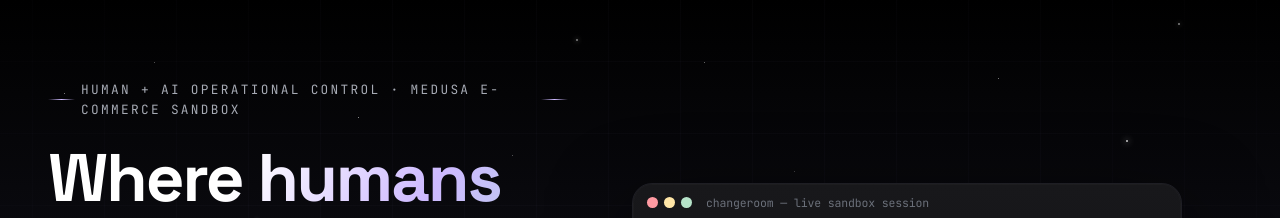
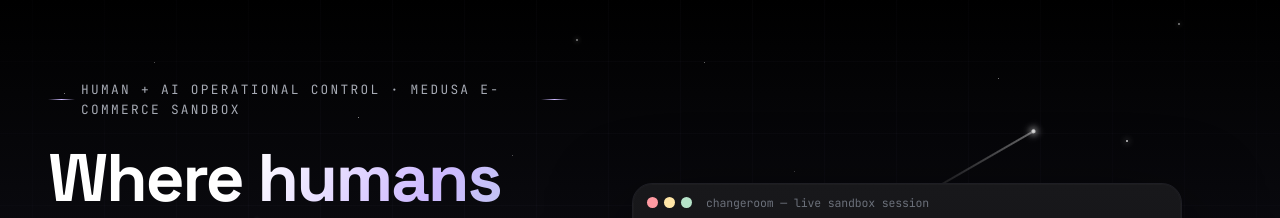
Before and after one commit to louji2308/change-room, a Next.js app in the folder apps/change-room/: page / in a window 1280 px wide. Shown: the top 218 px of the page. Built offline with nearby package versions, Linux system fonts and the light colour scheme.

Commit message:
fix(ui): shooting stars move diagonally with proper tail gradient

```diff
--- a/apps/change-room/src/app/globals.css
+++ b/apps/change-room/src/app/globals.css
@@ -734,36 +734,59 @@ p {
 .hero-shooting i {
   position: absolute;
   display: block;
-  width: 120px;
-  height: 1px;
-  background: linear-gradient(90deg, rgba(255,255,255,0.8), transparent);
-  border-radius: 999px;
+  width: 4px;
+  height: 4px;
+  border-radius: 50%;
+  background: #fff;
+  box-shadow: 0 0 6px 2px rgba(255,255,255,0.6);
   opacity: 0;
 }
+/* tail via ::before */
+.hero-shooting i::before {
+  content: "";
+  position: absolute;
+  top: 50%;
+  right: 4px;
+  width: 140px;
+  height: 1px;
+  background: linear-gradient(90deg, transparent, rgba(255,255,255,0.9));
+  transform: translateY(-50%);
+  border-radius: 999px;
+}
 .hero-shooting i:nth-child(1) {
-  top: 12%;
-  left: 60%;
-  transform: rotate(-35deg);
-  animation: shoot 6s 1s ease-in infinite;
+  top: 10%;
+  right: -5%;
+  animation: shoot1 5s 0.5s ease-in infinite;
 }
 .hero-shooting i:nth-child(2) {
-  top: 25%;
-  left: 30%;
-  width: 80px;
-  transform: rotate(-40deg);
-  animation: shoot 8s 4s ease-in infinite;
+  top: 22%;
+  right: 15%;
+  animation: shoot2 6s 3s ease-in infinite;
 }
 .hero-shooting i:nth-child(3) {
-  top: 8%;
-  left: 75%;
-  width: 100px;
-  transform: rotate(-30deg);
-  animation: shoot 7s 7s ease-in infinite;
+  top: 6%;
+  right: 8%;
+  animation: shoot3 5.5s 6s ease-in infinite;
 }
-@keyframes shoot {
-  0% { opacity: 0; transform: translateX(0) rotate(-35deg); }
-  2% { opacity: 1; }
-  8% { opacity: 0; transform: translateX(-220px) rotate(-35deg); }
+/* -35deg diagonal: top-right → bottom-left */
+@keyframes shoot1 {
+  0%   { opacity: 0; transform: rotate(-35deg) translateX(0); }
+  3%   { opacity: 1; }
+  12%  { opacity: 0; transform: rotate(-35deg) translateX(-500px); }
+  100% { opacity: 0; }
+}
+/* -40deg diagonal */
+@keyframes shoot2 {
+  0%   { opacity: 0; transform: rotate(-40deg) translateX(0); }
+  3%   { opacity: 1; }
+  12%  { opacity: 0; transform: rotate(-40deg) translateX(-450px); }
+  100% { opacity: 0; }
+}
+/* -30deg diagonal */
+@keyframes shoot3 {
+  0%   { opacity: 0; transform: rotate(-30deg) translateX(0); }
+  3%   { opacity: 1; }
+  12%  { opacity: 0; transform: rotate(-30deg) translateX(-550px); }
   100% { opacity: 0; }
 }
 @media (prefers-reduced-motion: reduce) {
```
